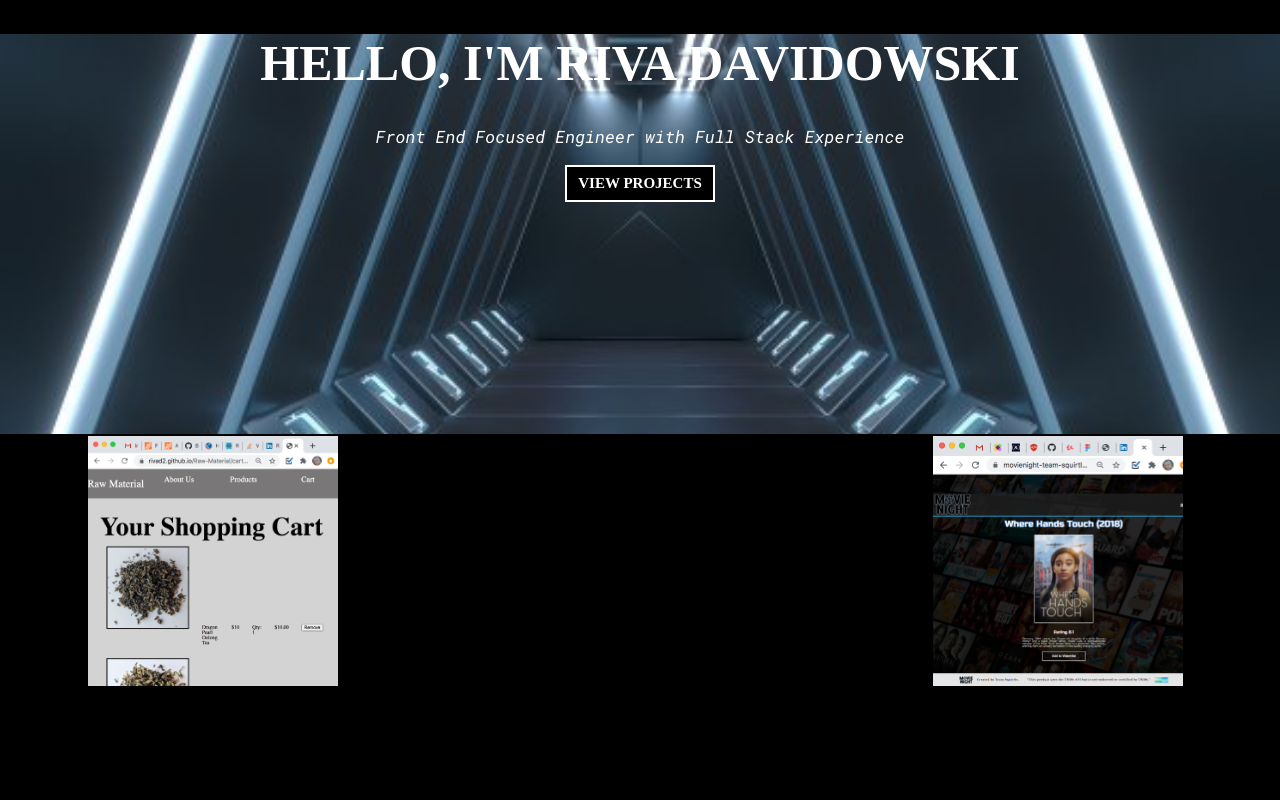
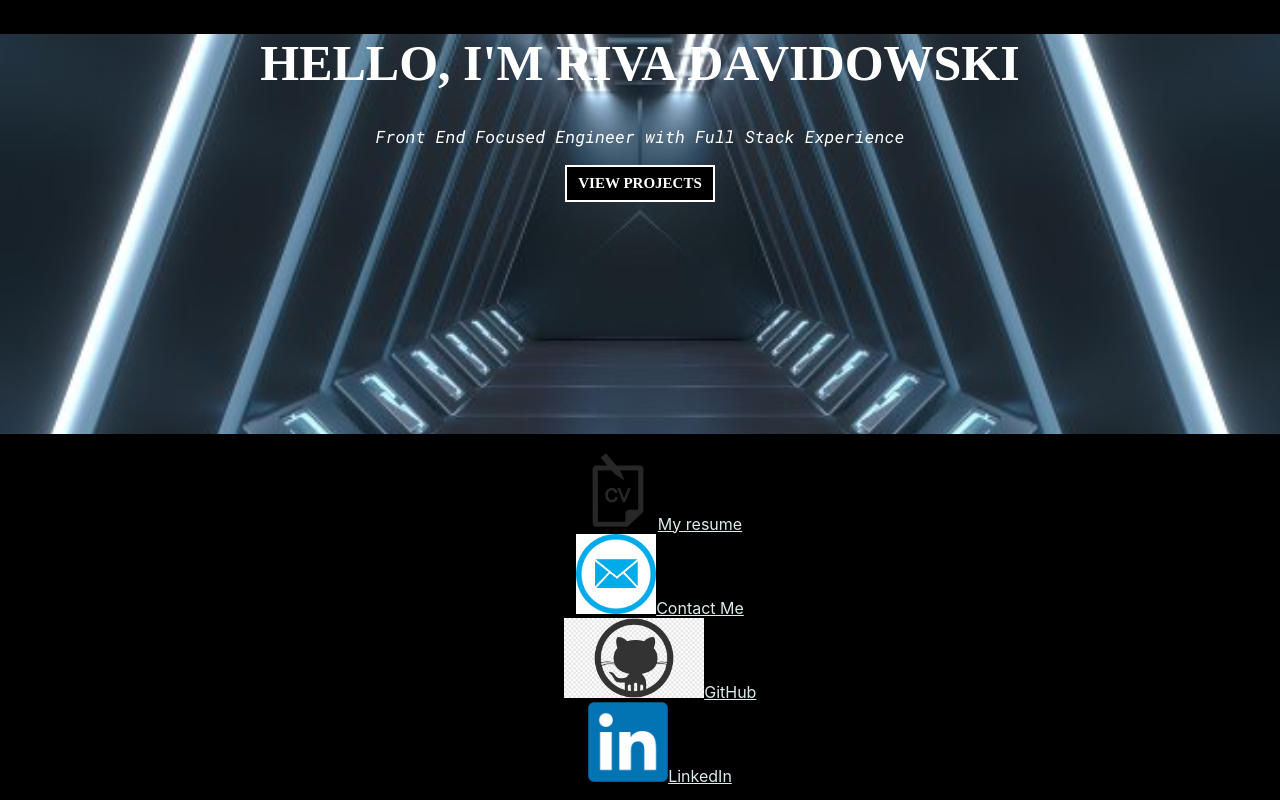
Before and after one commit to RivaD2/riva-portfolio, a React (Create React App) app: page / in a window 1280 px wide. Shown: the top 800 px of the page. Built offline with nearby package versions, Linux system fonts and the light colour scheme; a web font is replaced by a local one.

Commit message:
added icons for vertical nav bar

```diff
--- a/src/App.css
+++ b/src/App.css
@@ -8,6 +8,7 @@ body {
   font-size: calc(10px + 2vmin);
   color: white;
   background-image: url('/images/header-image.jpg');
+  background-blend-mode: hard-light;
   background-position: center;
   background-size: cover;
   background-repeat:no-repeat;
@@ -30,12 +31,15 @@ body {
 .greeting-text {
 flex-direction: row;
 justify-content:center;
+align-items:center;
 font-size:50px;
 }
 
 .greeting-two-text {
   flex-direction:row;
   font-family: 'Roboto Mono', monospace;
+  align-items:center;
+  justify-content: center;
 }
 
 .project-button {
@@ -67,6 +71,24 @@ font-size:50px;
   display:flex;
   flex-direction:row;
 
+
+}
+.navbar-container {
+  display:flex;
+  flex-direction:column;
+}
+
+.nav-link {
+  color: rgb(219, 236, 236);
+}
+
+.nav-link:hover {
+  color:rgb(164, 233, 233);
+}
+
+.header-logo {
+  height: 80px;
+  justify-content: left;
 }
 
 .column {
@@ -79,6 +101,7 @@ font-size:50px;
 .project-container {
   width:100%;
   max-width: 250px;
+
 }
 
 .project-image {
--- a/src/App.js
+++ b/src/App.js
@@ -11,6 +11,24 @@ function App() {
             <button class="project-button">VIEW PROJECTS</button>
           </div>
         </header>
+        <ul class="navbar-container">
+          <li>
+            <img src="/images/cv-icon.png" class="header-logo" alt="resume"></img>
+      <a  href="placeholder" class="nav-link">My resume</a>
+          </li>
+          <li>
+          <img src="/images/email.png" class="header-logo" alt="contact"></img>
+      <a  href="placeholder" class="nav-link">Contact Me</a>
+      </li>
+      <li>
+          <img src="/images/github-image2.png" class="header-logo" alt="github"></img>
+      <a  href="placeholder" class="nav-link">GitHub</a>
+      </li>
+      <li>
+          <img src="/images/linkedin-logo.png" class="header-logo" alt="linkedin"></img>
+      <a  href="placeholder" class="nav-link">LinkedIn</a>
+      </li>
+      </ul>
       <div className="column-container">
         <div className="column" id="column-one">
           <div className="project-container">
```
